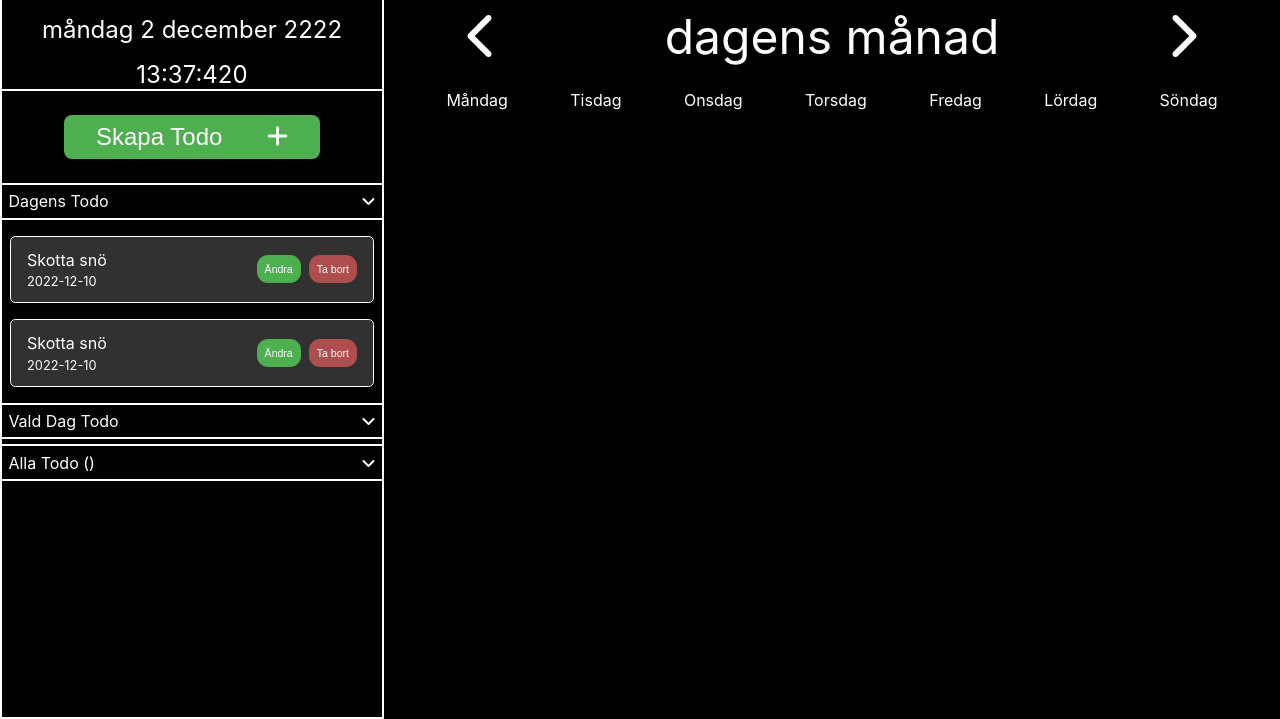
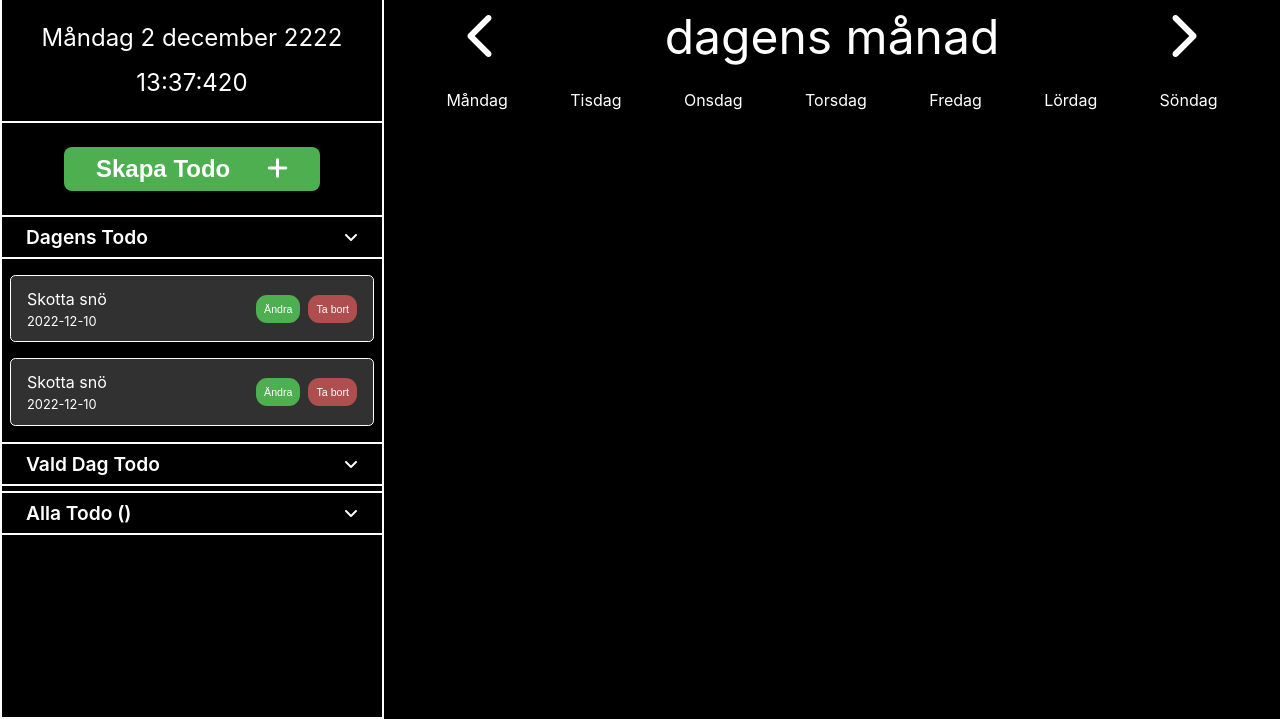
Before and after one commit to Sillen00/To-Do-Calendar, a website: page public/index.html in a window 1280 px wide. Shown: the part 81-800 px from the top of the page. Drawn offline with Linux system fonts and the light colour scheme.

Commit message:
font size styling, border fix

```diff
--- a/public/css/style.css
+++ b/public/css/style.css
@@ -17,7 +17,9 @@
 
   /* Värden */
   --header-height: 5rem;
+  --FS-0_666: 0.666rem;
   --FS-1: 1rem;
+  --FS-1_2: 1.2rem;
   --FS-1_5: 1.5rem;
 }
 
@@ -52,8 +54,6 @@ header img {
 aside {
   width: 100%;
   background-color: var(--Primary-color);
-  border: 2px solid var(--Secondary-color);
-  border-top: none;
   height: 100%;
   overflow-y: scroll;
 }
@@ -62,16 +62,20 @@ aside::-webkit-scrollbar {
   display: none;
 }
 
-.welcome-div .full-date-and-time {
+.welcome-div {
   text-align: center;
-  margin: 1rem 0;
+  padding: 1.5rem;
+}
+
+.full-date-and-time {
+  font-size: var(--FS-1_5);
+  margin-bottom: 1rem;
+}
+
+.clock-and-hand .clock {
   font-size: var(--FS-1_5);
 }
 
-.clock-and-hand .clock {
-  text-align: center;
-  font-size: var(--FS-1_5);
-}
 .clock-and-hand img {
   display: none;
 }
@@ -97,6 +101,7 @@ aside::-webkit-scrollbar {
   display: flex;
   justify-content: space-between;
   cursor: pointer;
+  font-weight: 600;
 }
 
 /* TODO POPUP---------------------*/
@@ -141,9 +146,18 @@ button {
   display: flex;
   flex-direction: row;
   justify-content: space-between;
+  align-items: center;
   border-bottom: 2px solid var(--Secondary-color);
-  padding: 0.4rem;
+  padding: 0.5rem;
   margin-bottom: 5px;
+}
+.todays-todo .todays-todo-heading p:first-of-type{
+  margin-left: 1rem;
+  font-size: var(--FS-1_2);
+  font-weight: 600;
+}
+.todays-todo .todays-todo-heading p:last-of-type{
+  margin-right: 1rem;
 }
 
 .todo {
@@ -164,7 +178,7 @@ button {
 }
 
 .todo-title {
-  font-size: 1rem;
+  font-size: var(--FS-1);
   margin-bottom: 0.3rem;
 }
 
@@ -186,7 +200,7 @@ button {
   border: none;
   border-radius: 0.7rem;
   padding: 0.5rem 0.5rem;
-  font-size: 0.66rem;
+  font-size: var(--FS-0_666);
 }
 
 .todo-button-delete {
@@ -195,7 +209,7 @@ button {
   border: none;
   border-radius: 0.7rem;
   padding: 0.5rem 0.5rem;
-  font-size: 0.66rem;
+  font-size: var(--FS-0_666);
 
 }
 
@@ -204,21 +218,42 @@ button {
   display: flex;
   flex-direction: row;
   justify-content: space-between;
+  align-items: center;
   border-top: 2px solid var(--Secondary-color);
   border-bottom: 2px solid var(--Secondary-color);
-  padding: 0.4rem;
+  padding: 0.5rem;
   margin-bottom: 5px;
 }
+
+.current-day-todo .current-day-todo-heading p:first-of-type{
+  margin-left: 1rem;
+  font-size: var(--FS-1_2);
+  font-weight: 600;
+}
+.current-day-todo .current-day-todo-heading p:last-of-type{
+  margin-right: 1rem;
+}
+
 
 /* ALL TODO */
 .all-todo .all-todo-heading {
   display: flex;
   flex-direction: row;
   justify-content: space-between;
+  align-items: center;
   border-top: 2px solid var(--Secondary-color);
   border-bottom: 2px solid var(--Secondary-color);
-  padding: 0.4rem;
+  padding: 0.5rem;
   margin-bottom: 5px;
+}
+
+.all-todo .all-todo-heading p:first-of-type{
+  margin-left: 1rem;
+  font-size: var(--FS-1_2);
+  font-weight: 600;
+}
+.all-todo .all-todo-heading p:last-of-type{
+  margin-right: 1rem;
 }
 
 /* MAIN---------------------------------------------------------------------------------- */
--- a/public/css/tablet.css
+++ b/public/css/tablet.css
@@ -17,4 +17,9 @@
     display: block;
   }
 
+  aside{
+    border: 2px solid var(--Secondary-color);
+    border-top: none;
+  }
+
 }
--- a/public/index.html
+++ b/public/index.html
@@ -38,7 +38,7 @@
         <aside>
           <div class="welcome-div">
             <p class="full-date-and-time">
-              måndag 2 december 2222
+              Måndag 2 december 2222
               <!--JS kod ex:måndag 2 defcember 2022 -->
             </p>
 
```
